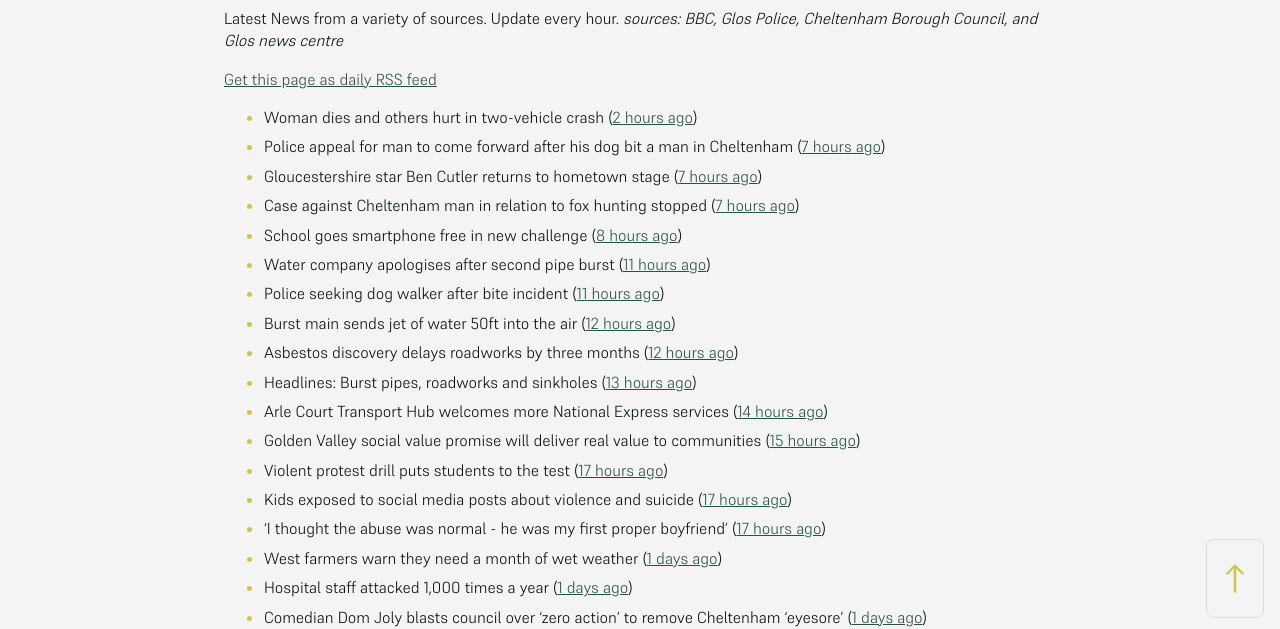
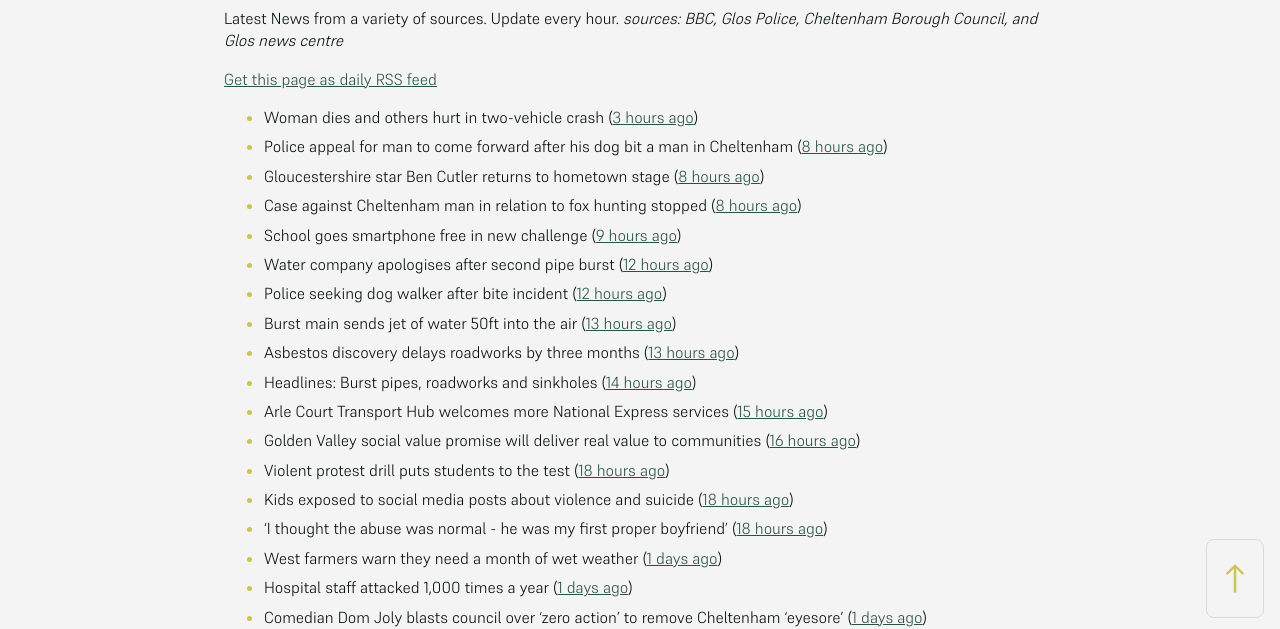
Before and after one commit to mat-0/cheltenham-open-data, a Jekyll site: the page built from _pages/news.md, in a window 1280 px wide. Shown: the part 266-895 px from the top of the page. Built offline with Jekyll 4.4.1, drawn with Linux system fonts in a browser that asks for light colours.

Commit message:
Updated 2025-05-15 23:57:56

```diff
--- a/_pages/news.md
+++ b/_pages/news.md
@@ -12,21 +12,21 @@ _sources: BBC, Glos Police, Cheltenham Borough Council, and Glos news centre_
 [Get this page as daily RSS feed](/daily.rss)
 
 <!-- news_marker starts -->
-- Woman dies and others hurt in two-vehicle crash ([2 hours ago](https://www.bbc.com/news/articles/cp3qjdll89jo))
-- Police appeal for man to come forward after his dog bit a man in Cheltenham ([7 hours ago](https://gloucesternewscentre.co.uk/police-appeal-for-man-to-come-forward-after-his-dog-bit-a-man-in-cheltenham/))
-- Gloucestershire star Ben Cutler returns to hometown stage ([7 hours ago](https://gloucesternewscentre.co.uk/gloucestershire-star-ben-cutler-returns-to-hometown-stage/))
-- Case against Cheltenham man in relation to fox hunting stopped ([7 hours ago](https://gloucesternewscentre.co.uk/case-against-cheltenham-man-in-relation-to-fox-hunting-stopped/))
-- School goes smartphone free in new challenge ([8 hours ago](https://www.bbc.com/news/articles/cwy388p033eo))
-- Water company apologises after second pipe burst ([11 hours ago](https://www.bbc.com/news/articles/cn0g1jygjq1o))
-- Police seeking dog walker after bite incident ([11 hours ago](https://www.bbc.com/news/articles/cwy37dejxd0o))
-- Burst main sends jet of water 50ft into the air ([12 hours ago](https://www.bbc.com/news/articles/cd620lyqqnqo))
-- Asbestos discovery delays roadworks by three months ([12 hours ago](https://www.bbc.com/news/articles/c0j7158dyevo))
-- Headlines: Burst pipes, roadworks and sinkholes ([13 hours ago](https://www.bbc.com/news/articles/c3e51154k5vo))
-- Arle Court Transport Hub welcomes more National Express services ([14 hours ago](https://gloucesternewscentre.co.uk/arle-court-transport-hub-welcomes-more-national-express-services/))
-- Golden Valley social value promise will deliver real value to communities ([15 hours ago](https://www.cheltenham.gov.uk/news/article/3011/golden_valley_social_value_promise_will_deliver_real_value_to_communities))
-- Violent protest drill puts students to the test ([17 hours ago](https://www.bbc.com/news/articles/cp92nl2yne8o))
-- Kids exposed to social media posts about violence and suicide ([17 hours ago](https://www.bbc.com/news/articles/c0r1gpr0ezwo))
-- 'I thought the abuse was normal - he was my first proper boyfriend' ([17 hours ago](https://www.bbc.com/news/articles/czj47g8kkm9o))
+- Woman dies and others hurt in two-vehicle crash ([3 hours ago](https://www.bbc.com/news/articles/cp3qjdll89jo))
+- Police appeal for man to come forward after his dog bit a man in Cheltenham ([8 hours ago](https://gloucesternewscentre.co.uk/police-appeal-for-man-to-come-forward-after-his-dog-bit-a-man-in-cheltenham/))
+- Gloucestershire star Ben Cutler returns to hometown stage ([8 hours ago](https://gloucesternewscentre.co.uk/gloucestershire-star-ben-cutler-returns-to-hometown-stage/))
+- Case against Cheltenham man in relation to fox hunting stopped ([8 hours ago](https://gloucesternewscentre.co.uk/case-against-cheltenham-man-in-relation-to-fox-hunting-stopped/))
+- School goes smartphone free in new challenge ([9 hours ago](https://www.bbc.com/news/articles/cwy388p033eo))
+- Water company apologises after second pipe burst ([12 hours ago](https://www.bbc.com/news/articles/cn0g1jygjq1o))
+- Police seeking dog walker after bite incident ([12 hours ago](https://www.bbc.com/news/articles/cwy37dejxd0o))
+- Burst main sends jet of water 50ft into the air ([13 hours ago](https://www.bbc.com/news/articles/cd620lyqqnqo))
+- Asbestos discovery delays roadworks by three months ([13 hours ago](https://www.bbc.com/news/articles/c0j7158dyevo))
+- Headlines: Burst pipes, roadworks and sinkholes ([14 hours ago](https://www.bbc.com/news/articles/c3e51154k5vo))
+- Arle Court Transport Hub welcomes more National Express services ([15 hours ago](https://gloucesternewscentre.co.uk/arle-court-transport-hub-welcomes-more-national-express-services/))
+- Golden Valley social value promise will deliver real value to communities ([16 hours ago](https://www.cheltenham.gov.uk/news/article/3011/golden_valley_social_value_promise_will_deliver_real_value_to_communities))
+- Violent protest drill puts students to the test ([18 hours ago](https://www.bbc.com/news/articles/cp92nl2yne8o))
+- Kids exposed to social media posts about violence and suicide ([18 hours ago](https://www.bbc.com/news/articles/c0r1gpr0ezwo))
+- 'I thought the abuse was normal - he was my first proper boyfriend' ([18 hours ago](https://www.bbc.com/news/articles/czj47g8kkm9o))
 - West farmers warn they need a month of wet weather ([1 days ago](https://www.bbc.com/news/articles/c331dj5x2kpo))
 - Hospital staff attacked 1,000 times a year ([1 days ago](https://www.bbc.com/news/articles/cjdznk3ve87o))
 - Comedian Dom Joly blasts council over ‘zero action’ to remove Cheltenham ‘eyesore’ ([1 days ago](https://gloucesternewscentre.co.uk/comedian-dom-joly-blasts-council-over-zero-action-to-remove-cheltenham-eyesore/))
```
Also changed, not shown: _data/flood.json (+5 -69 lines), index.md (+6 -6 lines).
